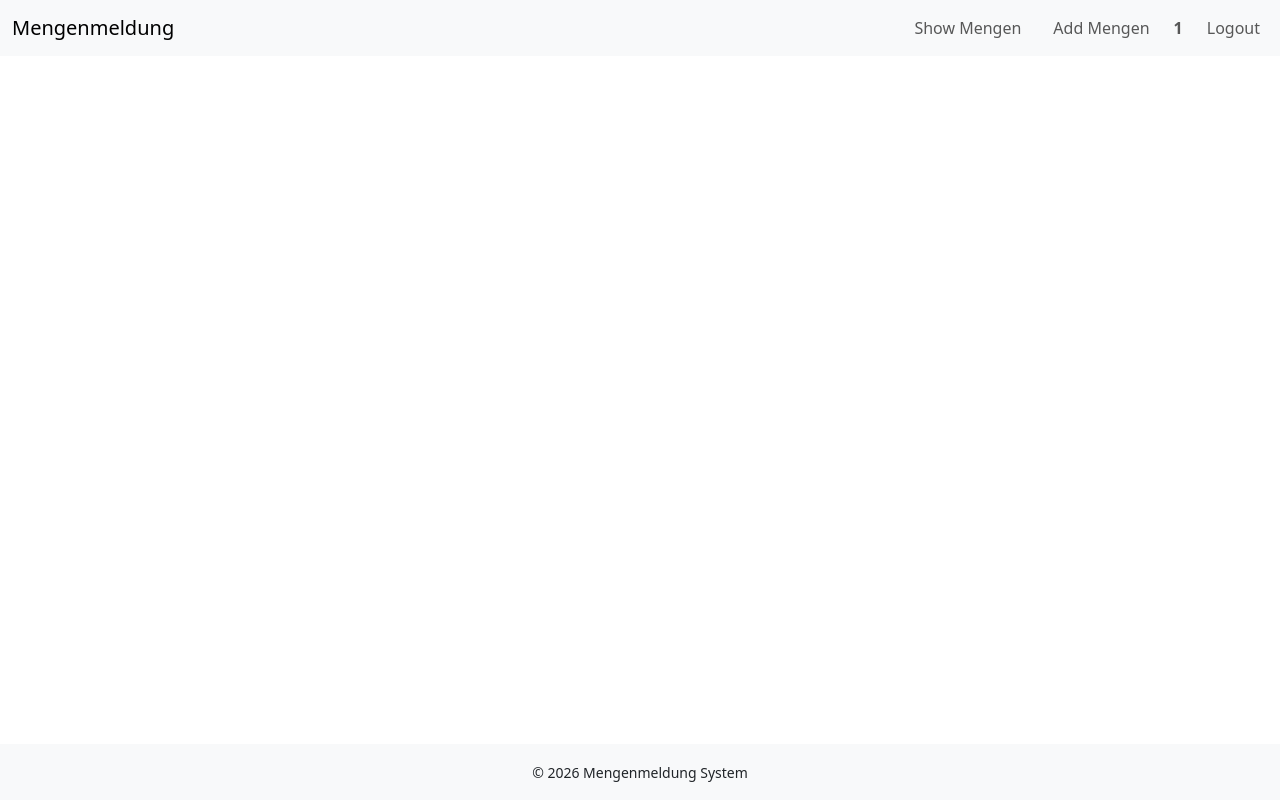
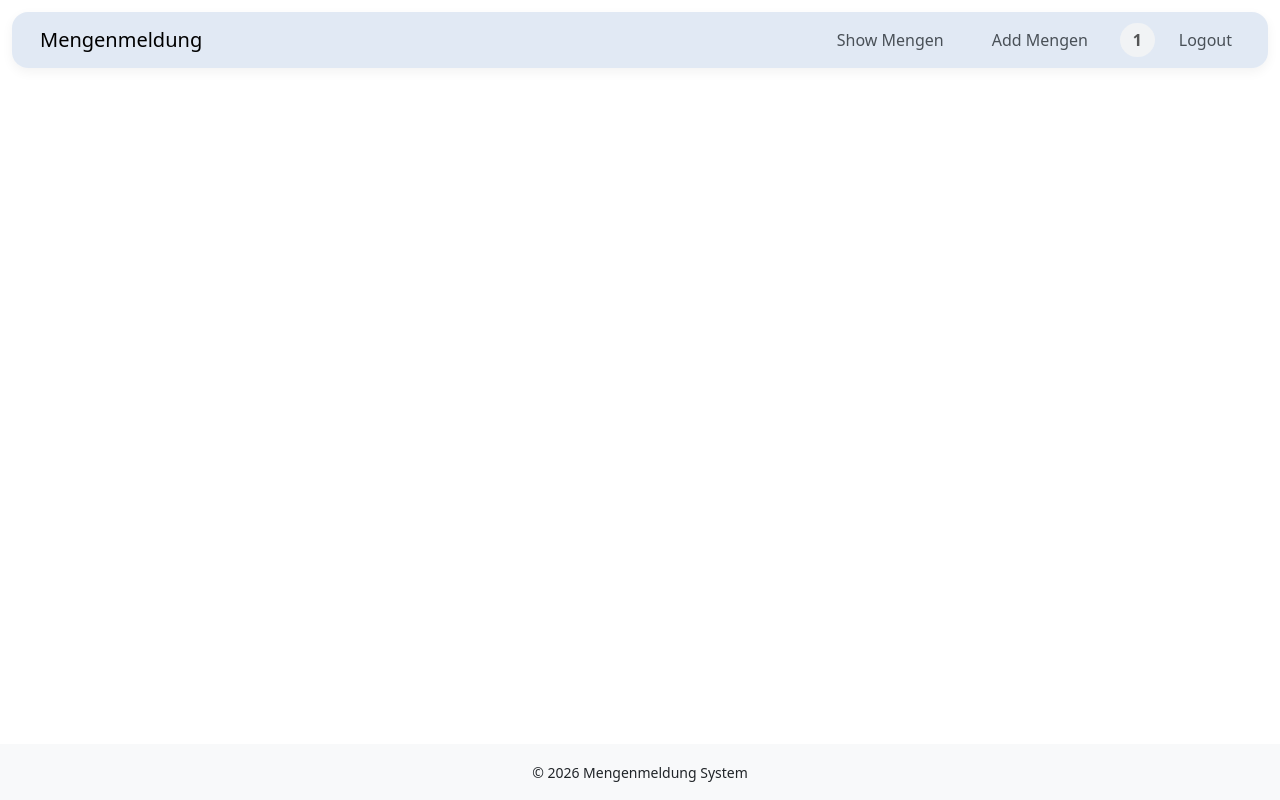
Before and after one commit to abdallaheeid/mengenmeld-fe, an Angular app: page / in a window 1280 px wide. Built offline with nearby package versions, Linux system fonts and the light colour scheme; sample sign-in values are in the browser's storage.

Commit message:
Adding more styling to the header

```diff
--- a/src/app/layout/header/header.component.css
+++ b/src/app/layout/header/header.component.css
@@ -0,0 +1,28 @@
+.rounded-navbar {
+  border-radius: 1rem;
+  margin: 0.75rem;
+  padding: 0.5rem 1rem;
+  box-shadow: 0 4px 12px rgba(0, 0, 0, 0.05);
+  background-color: #cfdbed9c;
+}
+
+.navbar .nav-link {
+  transition: all 0.2s ease;
+  color: #495057;
+}
+
+.navbar .nav-link:hover {
+  background-color: rgba(13, 110, 253, 0.1);
+}
+
+.navbar .nav-link.active {
+  background-color: #0d6efd;
+  color: white !important;
+  font-weight: 500;
+}
+
+.navbar-text {
+  background-color: #f1f3f5;
+  border-radius: 999px;
+  padding: 0.4rem 0.8rem;
+}
--- a/src/app/layout/header/header.component.html
+++ b/src/app/layout/header/header.component.html
@@ -1,4 +1,4 @@
-<nav class="navbar navbar-expand-md navbar-light bg-light">
+<nav class="navbar navbar-expand-md navbar-light rounded-navbar">
   <div class="container-fluid">
     <a class="navbar-brand" routerLink="/">Mengenmeldung</a>
 
@@ -9,11 +9,22 @@
     <div class="collapse navbar-collapse" [class.show]="isMenuOpen">
       <ul class="navbar-nav ms-auto align-items-md-center gap-2 gap-md-3">
         <li class="nav-item">
-          <a class="nav-link" routerLink="/mengenmeldungen">Show Mengen</a>
+          <a
+            class="nav-link rounded-pill px-3"
+            routerLink="/mengenmeldungen"
+            routerLinkActive="active"
+            [routerLinkActiveOptions]="{ exact: true }"
+            >Show Mengen</a
+          >
         </li>
 
         <li class="nav-item">
-          <a class="nav-link" routerLink="/mengenmeldungen/new">Add Mengen</a>
+          <a
+            class="nav-link rounded-pill px-3"
+            routerLink="/mengenmeldungen/new"
+            routerLinkActive="active"
+            >Add Mengen</a
+          >
         </li>
 
         <li class="nav-item">
@@ -21,7 +32,7 @@
         </li>
 
         <li class="nav-item">
-          <a class="nav-link" href="#" (click)="logout()">Logout</a>
+          <a class="nav-link rounded-pill" href="#" (click)="logout()">Logout</a>
         </li>
       </ul>
     </div>
```
